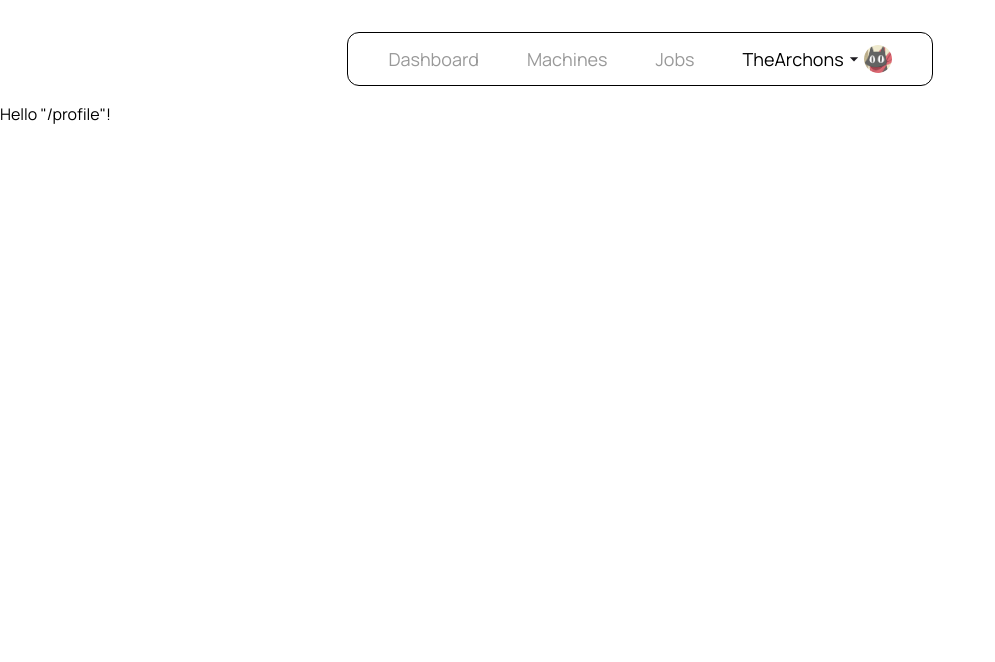
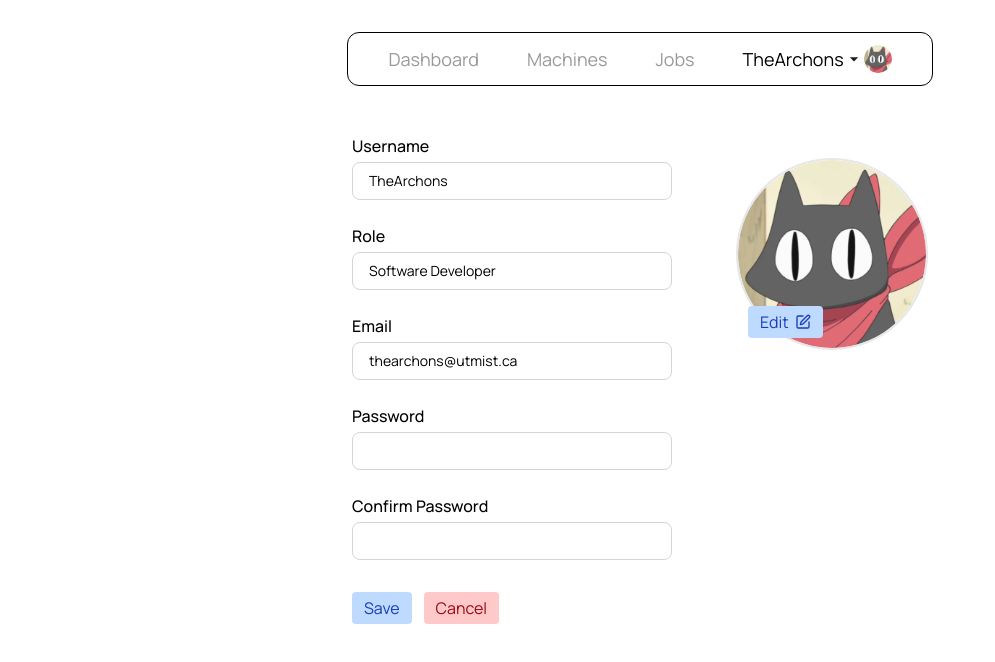
Before and after one commit to UTMIST/Mist, a React (Vite) app in the folder web-interface/: page /profile in a window 1280 px wide. Shown: the top 662 px of the page, without its empty margins (0-995 px from the left). Built offline with nearby package versions, Linux system fonts and the light colour scheme.

Commit message:
Add profile page (#97)
Co-authored-by: notjackl3 <huuanducle@gmail.com>

```diff
--- a/web-interface/package.json
+++ b/web-interface/package.json
@@ -23,7 +23,8 @@
     "lucide-react": "^0.545.0",
     "react": "^19.2.0",
     "react-dom": "^19.2.0",
-    "tailwindcss": "^4.1.18"
+    "tailwindcss": "^4.1.18",
+    "use-immer": "^0.11.0"
   },
   "devDependencies": {
     "@tailwindcss/typography": "^0.5.16",
--- a/web-interface/src/components/Buttons.tsx
+++ b/web-interface/src/components/Buttons.tsx
@@ -1,26 +1,43 @@
+import type { ReactNode } from 'react'
+
 const variantStyles = {
   success: 'bg-green-200 text-green-800 hover:bg-green-300',
   warning: 'bg-yellow-200 text-yellow-800 hover:bg-yellow-300',
   danger: 'bg-red-200 text-red-800 hover:bg-red-300',
+  normal: 'bg-blue-200 text-blue-800 hover:bg-blue-300',
+  disabled: 'bg-gray-200 text-gray-800',
 }
 
+const fontSizeStyles = {
+  xs: 'text-xs',
+  sm: 'text-sm',
+  base: 'text-base',
+  lg: 'text-lg',
+  xl: 'text-xl',
+};
+
+
 type ButtonVariant = keyof typeof variantStyles
+type ButtonFontSize = keyof typeof fontSizeStyles
 
 export function Button({
+  children,
   onClick,
-  text,
   variant,
+  fontSize,
 }: {
+  children: ReactNode
   onClick: () => void
-  text: string
   variant: ButtonVariant
+  fontSize: ButtonFontSize
 }) {
   return (
     <button
       onClick={onClick}
-      className={`px-3 py-1 text-xs font-semibold rounded ${variantStyles[variant]}`}
+      className={`flex items-center gap-1.5 px-3 py-1 ${fontSizeStyles[fontSize]} rounded ${variantStyles[variant]}`}
+      disabled={variant === 'disabled'}
     >
-      {text}
+      {children}
     </button>
   )
 }
--- a/web-interface/src/components/Navbar.tsx
+++ b/web-interface/src/components/Navbar.tsx
@@ -52,7 +52,7 @@ export default function Navbar() {
           ></img>
         </div>
         {dropdown && (
-          <div className="absolute top-full right-0 border rounded-b m-2 p-1 pr-3 pl-3 text-xl bg-white">
+          <div className="absolute top-full right-0 border rounded-b m-2 p-1 pr-3 pl-3 text-xl bg-white z-100">
             <ul>
               <li>
                 <Link
--- a/web-interface/src/routes/jobs.tsx
+++ b/web-interface/src/routes/jobs.tsx
@@ -162,26 +162,26 @@ function JobCard({
   return (
     <Card>
       <CardHeader header={job.name}>
-        <Button
-          onClick={() => onStart(job.id)}
-          text="Start"
-          variant="success"
-        />
+        <Button onClick={() => onStart(job.id)} variant="success" fontSize="xs">
+          Start
+        </Button>
         <Button
           onClick={() => onShutdown(job.id)}
-          text="Shutdown"
           variant="warning"
-        />
+          fontSize="xs"
+        >
+          Shutdown
+        </Button>
         <Button
           onClick={() => onRestart(job.id)}
-          text="Restart"
           variant="warning"
-        />
-        <Button
-          onClick={() => onDelete(job.id)}
-          text="Delete"
-          variant="danger"
-        />
+          fontSize="xs"
+        >
+          Restart
+        </Button>
+        <Button onClick={() => onDelete(job.id)} variant="danger" fontSize="xs">
+          Delete
+        </Button>
       </CardHeader>
 
       {/* Info grid */}
--- a/web-interface/src/routes/profile.tsx
+++ b/web-interface/src/routes/profile.tsx
@@ -1,9 +1,220 @@
 import { createFileRoute } from '@tanstack/react-router'
+import { SquarePen } from 'lucide-react'
+import { getUser } from '#/util.ts'
+import { useImmer } from 'use-immer'
+import { Button } from '#/components/Buttons.tsx'
+import { useRef } from 'react'
+import type { ChangeEvent } from 'react'
 
 export const Route = createFileRoute('/profile')({
-  component: RouteComponent,
+  component: ProfilePage,
+  loader: getUser,
 })
 
-function RouteComponent() {
-  return <div>Hello "/profile"!</div>
+function ProfileField({
+  label,
+  value,
+  type = 'text',
+  onChange,
+  error,
+}: {
+  label: string
+  value: string
+  type?: string
+  onChange: (val: string) => void
+  error?: string
+}) {
+  return (
+    <div>
+      <label className="block text-base font-medium mb-1">{label}</label>
+      <input
+        type={type}
+        value={value}
+        onChange={(e) => onChange(e.target.value)}
+        className={`w-full border ${error ? 'border-red-600' : 'border-gray-300'} rounded-lg px-4 py-2 text-sm disabled:bg-white disabled:text-gray-700`}
+      />
+      <p className="text-red-600 min-h-6">{error}</p>
+    </div>
+  )
 }
+
+function ProfilePage() {
+  const loaderData = Route.useLoaderData()
+  const [user, setUser] = useImmer({
+    ...loaderData,
+    password: '',
+    confirmPassword: '',
+  })
+  const avatarUploadRef = useRef<HTMLInputElement>(null)
+
+  function handleAvatarUpload(event: ChangeEvent<HTMLInputElement>) {
+    const file = event.target.files?.[0]
+
+    if (!file) return
+
+    // TODO: call API to upload avatar
+    console.log(`Uploaded image ${file.name}`)
+  }
+
+  function handleSave() {
+    // TODO: call API to update profile
+    console.log('Save profile:', {
+      username: user.username,
+      role: user.role,
+      email: user.email,
+      password: user.password,
+    })
+  }
+
+  function handleCancel() {
+    const confirmCancel = confirm('Are you sure you want to cancel?')
+
+    if (confirmCancel) {
+      setUser({
+        ...loaderData,
+        password: '',
+        confirmPassword: '',
+      })
+    }
+  }
+
+  function getUserErrors(field: keyof typeof user): string | undefined {
+    switch (field) {
+      case 'username':
+      case 'role':
+      case 'email':
+        if (user[field] === '') {
+          return `Field cannot be empty.`
+        }
+        break
+      case 'password':
+        if (user['password'].length !== 0) {
+          if (user['password'].length < 8) {
+            return 'Password must be at least 8 characters long'
+          }
+        }
+        break
+      case 'confirmPassword':
+        if (
+          user['password'].length !== 0 &&
+          user['confirmPassword'] !== user['password']
+        ) {
+          return 'Passwords do not match.'
+        }
+        break
+    }
+  }
+
+  function hasError(): boolean {
+    for (const field in user) {
+      if (getUserErrors(field as keyof typeof user)) {
+        return true
+      }
+    }
+
+    return false
+  }
+
+  return (
+    <div className="w-fit mx-auto py-8 px-8">
+      <div className="flex gap-16 items-start">
+        {/* Left: form fields */}
+        <div className="flex-1 min-w-80 flex flex-col">
+          <ProfileField
+            label="Username"
+            value={user.username}
+            onChange={(username) =>
+              setUser((draft) => {
+                draft.username = username
+              })
+            }
+            error={getUserErrors('username')}
+          />
+          <ProfileField
+            label="Role"
+            value={user.role}
+            onChange={(role) =>
+              setUser((draft) => {
+                draft.role = role
+              })
+            }
+            error={getUserErrors('role')}
+          />
+          <ProfileField
+            label="Email"
+            value={user.email}
+            type="email"
+            onChange={(email) =>
+              setUser((draft) => {
+                draft.email = email
+              })
+            }
+            error={getUserErrors('email')}
+          />
+          <ProfileField
+            label="Password"
+            value={user.password}
+            type="password"
+            onChange={(password) =>
+              setUser((draft) => {
+                draft.password = password
+              })
+            }
+            error={getUserErrors('password')}
+          />
+          <ProfileField
+            label="Confirm Password"
+            value={user.confirmPassword}
+            type="password"
+            onChange={(confirmPassword) =>
+              setUser((draft) => {
+                draft.confirmPassword = confirmPassword
+              })
+            }
+            error={getUserErrors('confirmPassword')}
+          />
+
+          <div className="flex gap-3 mt-2">
+            <Button
+              onClick={handleSave}
+              variant={hasError() ? 'disabled' : 'normal'}
+              fontSize="base"
+            >
+              Save
+            </Button>
+            <Button onClick={handleCancel} variant="danger" fontSize="base">
+              Cancel
+            </Button>
+          </div>
+        </div>
+
+        {/* Right: profile picture */}
+        <div className="flex flex-col items-center gap-3 pt-6">
+          <div className="relative">
+            <img
+              src={user.profilePicture}
+              alt="Profile Picture"
+              className="w-48 h-48 rounded-full object-cover border-2 border-gray-200"
+            />
+            <div className="absolute bottom-3 left-3">
+              <Button
+                onClick={() => avatarUploadRef.current?.click()}
+                variant="normal"
+                fontSize="base"
+              >
+                Edit <SquarePen size={16} />
+              </Button>
+              <input
+                type="file"
+                className="hidden"
+                accept="image/*"
+                ref={avatarUploadRef}
+                onChange={handleAvatarUpload}
+              />
+            </div>
+          </div>
+        </div>
+      </div>
+    </div>
+  )
+}
--- a/web-interface/src/util.ts
+++ b/web-interface/src/util.ts
@@ -1,6 +1,8 @@
-type User = {
+export type User = {
   username: string
+  role: string
   profilePicture: string
+  email: string
 }
 
 export function getUser(): User {
@@ -10,6 +12,8 @@ export function getUser(): User {
   const user = {
     username: 'TheArchons',
     profilePicture: '/sample-avatar.png', // real avatars should probably be stored in a bucket
+    role: 'Software Developer',
+    email: 'thearchons@utmist.ca',
   }
 
   return user
```
Also changed, not shown: 1 other file (tests, documents, lock files or other folders).
